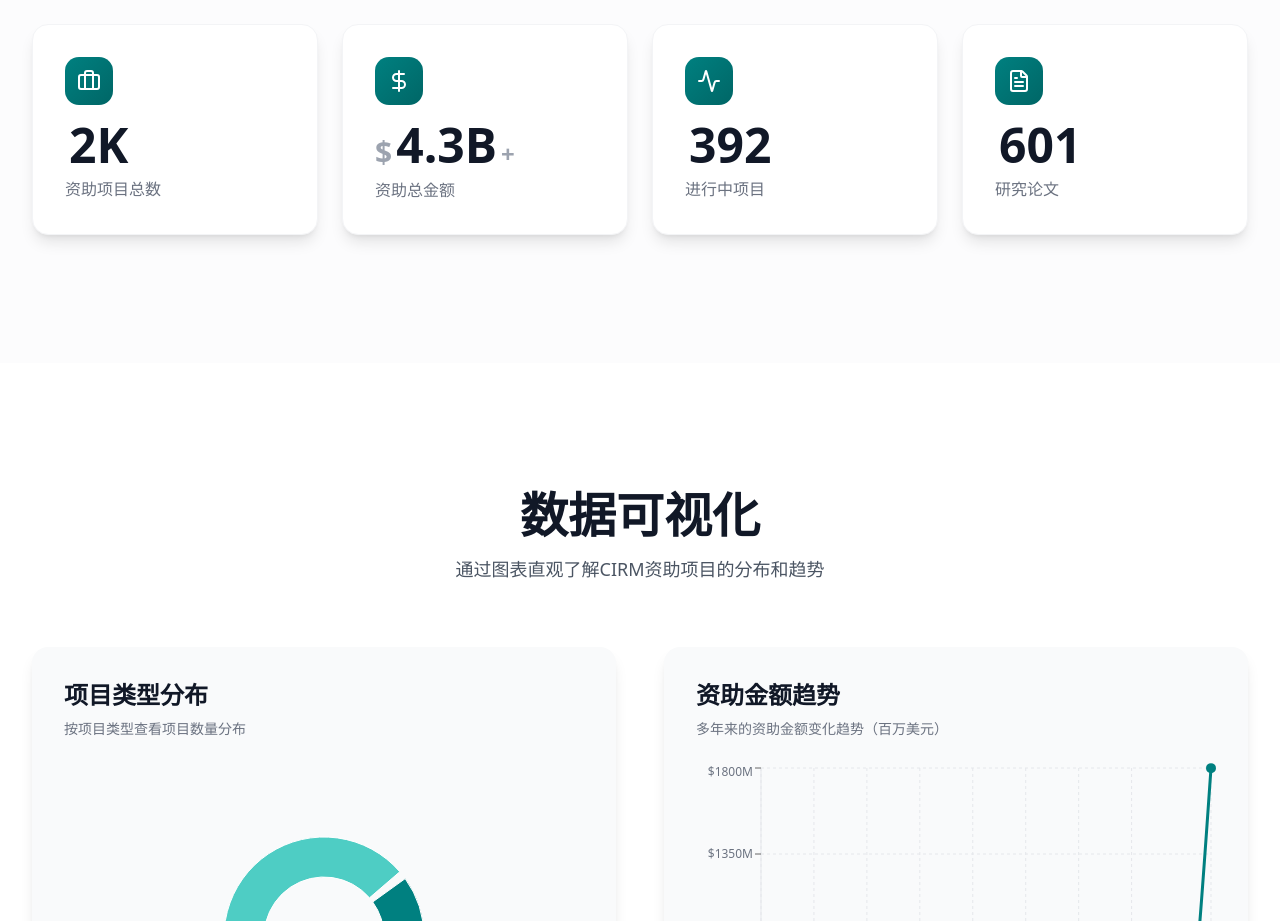
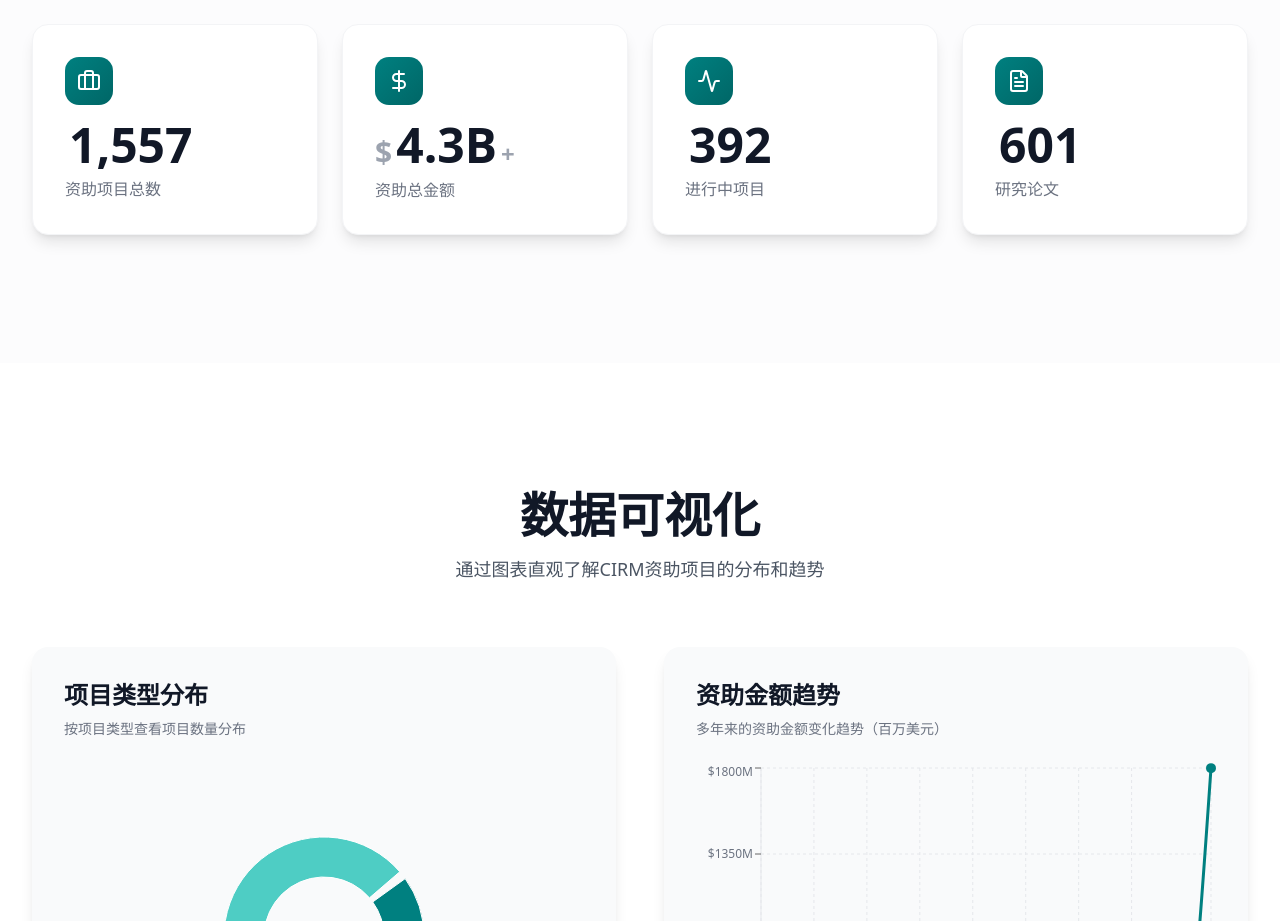
Before and after one commit to yuanyuan7500-gif/cirm-data, a React (Vite) app: page / in a window 1280 px wide. Shown: the part 1060-1981 px from the top of the page. Built offline with nearby package versions, Linux system fonts and the light colour scheme.

Commit message:
Update StatsSection.tsx
资助项目总数"会显示完整数字

```diff
--- a/src/sections/StatsSection.tsx
+++ b/src/sections/StatsSection.tsx
@@ -66,7 +66,11 @@ function StatCard({ icon, value, suffix = '', prefix = '', label, delay }: StatC
     return () => ctx.revert();
   }, [value, delay]);
 
-  const formatNumber = (num: number) => {
+  const formatNumber = (num: number, currentLabel?: string) => {
+    // 项目总数显示完整数字
+    if (currentLabel === '资助项目总数') {
+      return num.toLocaleString();
+    }
     if (num >= 1000000000) {
       return (num / 1000000000).toFixed(1) + 'B';
     }
@@ -100,7 +104,7 @@ function StatCard({ icon, value, suffix = '', prefix = '', label, delay }: StatC
             className="text-3xl sm:text-4xl lg:text-5xl font-bold text-gray-900 group-hover:text-[#008080] transition-colors"
             title=""
           >
-            {formatNumber(displayValue)}
+            {formatNumber(displayValue, label)}
           </span>
           <span className="text-xl sm:text-2xl font-bold text-gray-400">{suffix}</span>
         </div>
```
